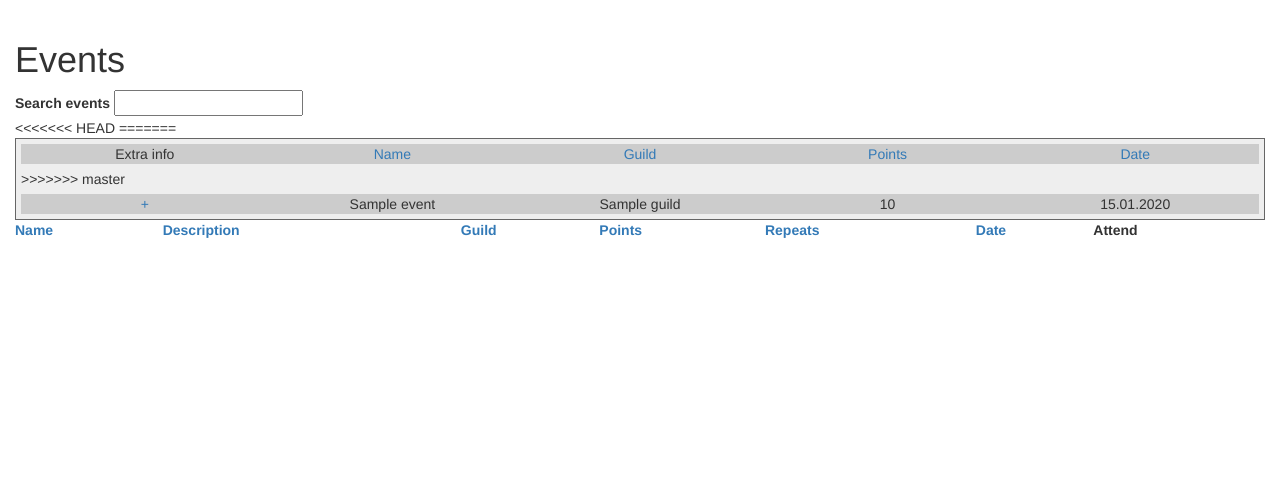
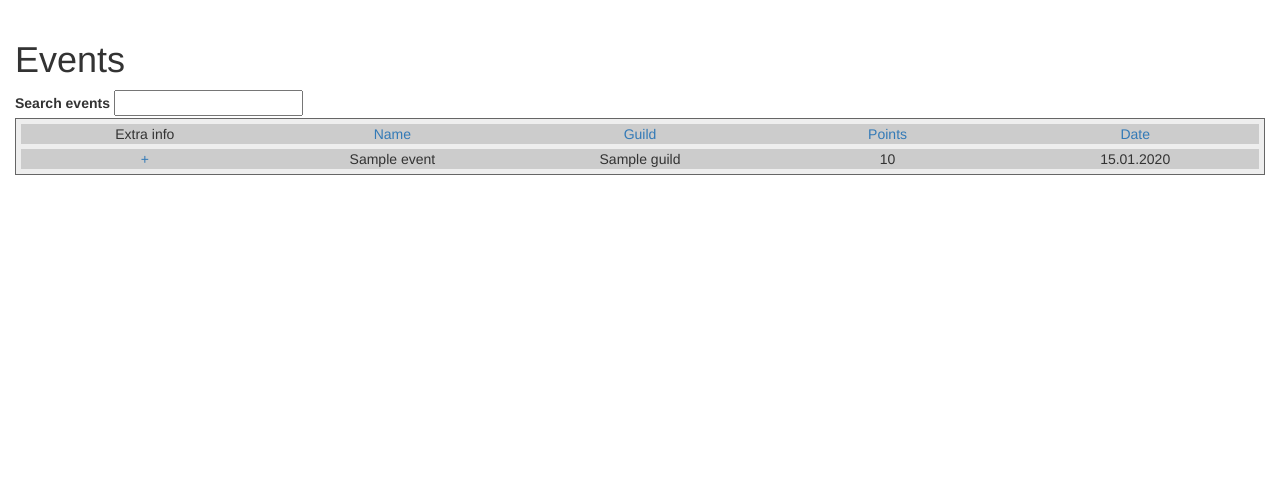
Before and after one commit to Jonneitapuro/isoskaba2, a Django app: template templates/eventlist.html in a window 1280 px wide. Shown: the part 52-532 px from the top of the page. Run offline with Django 3.2, Linux system fonts and the light colour scheme; the template is opened without the code that fills it: most values are stand-ins (such as "Sample title", 1, 10 or a date in 2020); lists and menus that the app fills with data are empty; some libraries are stand-ins or nearby versions.

Commit message:
Fixed a failed merge

```diff
--- a/templates/eventlist.html
+++ b/templates/eventlist.html
@@ -28,18 +28,9 @@
     });
   });
 </script>
-<<<<<<< HEAD
-<table style="width:100%">
-  <tr>
-    <th><a href="?order_by=name">Name</a></th>
-    <th><a href="?order_by=description">Description</a></th>
-    <th><a href="?order_by=guild">Guild</a></th>
-    <th><a href="?order_by=points">Points</a></th>
-    <th><a href="?order_by=repeats">Repeats</a></th>
-    <th><a href="?order_by=date">Date</a></th>
-    <th>Attend</th>
-  </tr>
-=======
+
+
+
 <div class="div-table">
   <div class="div-table-row">
     <div>Extra info</div>
@@ -48,7 +39,7 @@
     <div><a href="?order_by=points">Points</a></div>
     <div><a href="?order_by=date">Date</a></div>
   </div>
->>>>>>> master
+
   {% for event in events %}
   <div class="div-table-row">
     <div><a href="#{{ event.slug }}" data-toggle="collapse">+</a></div>
```
